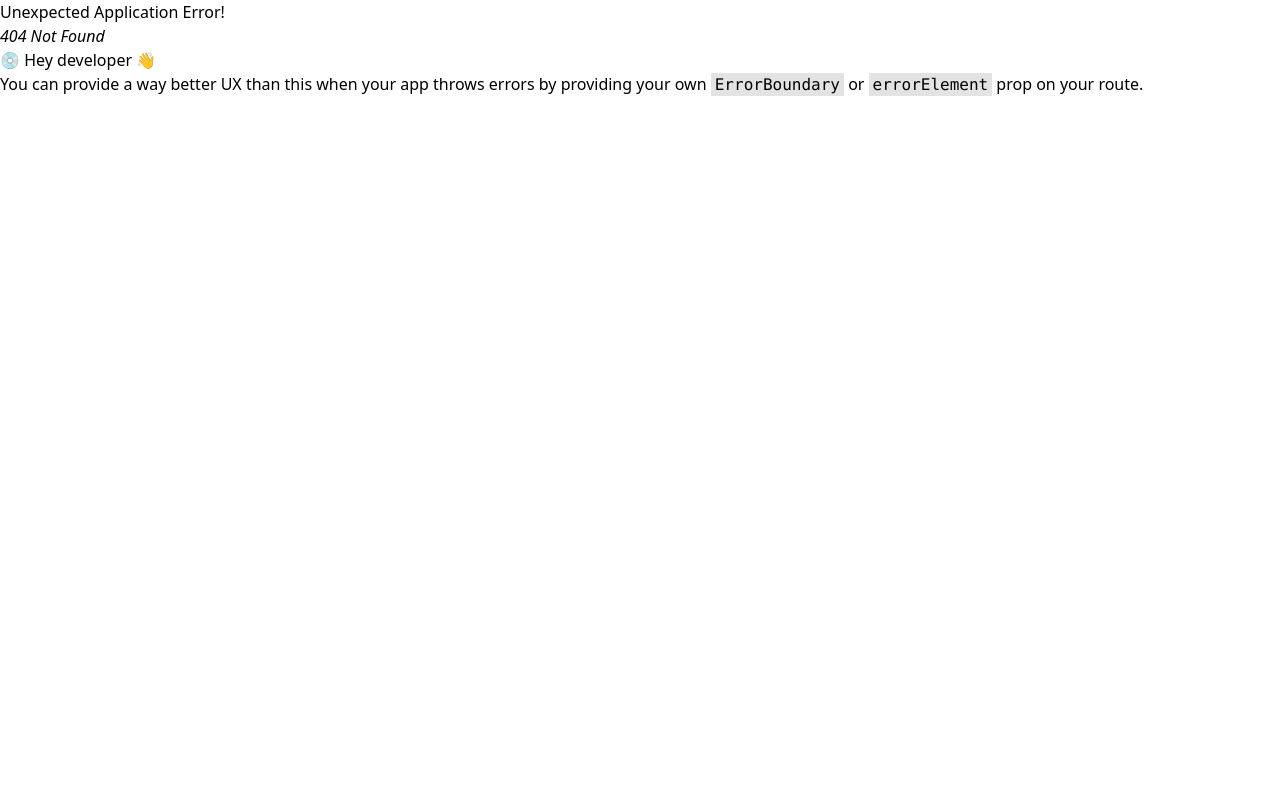
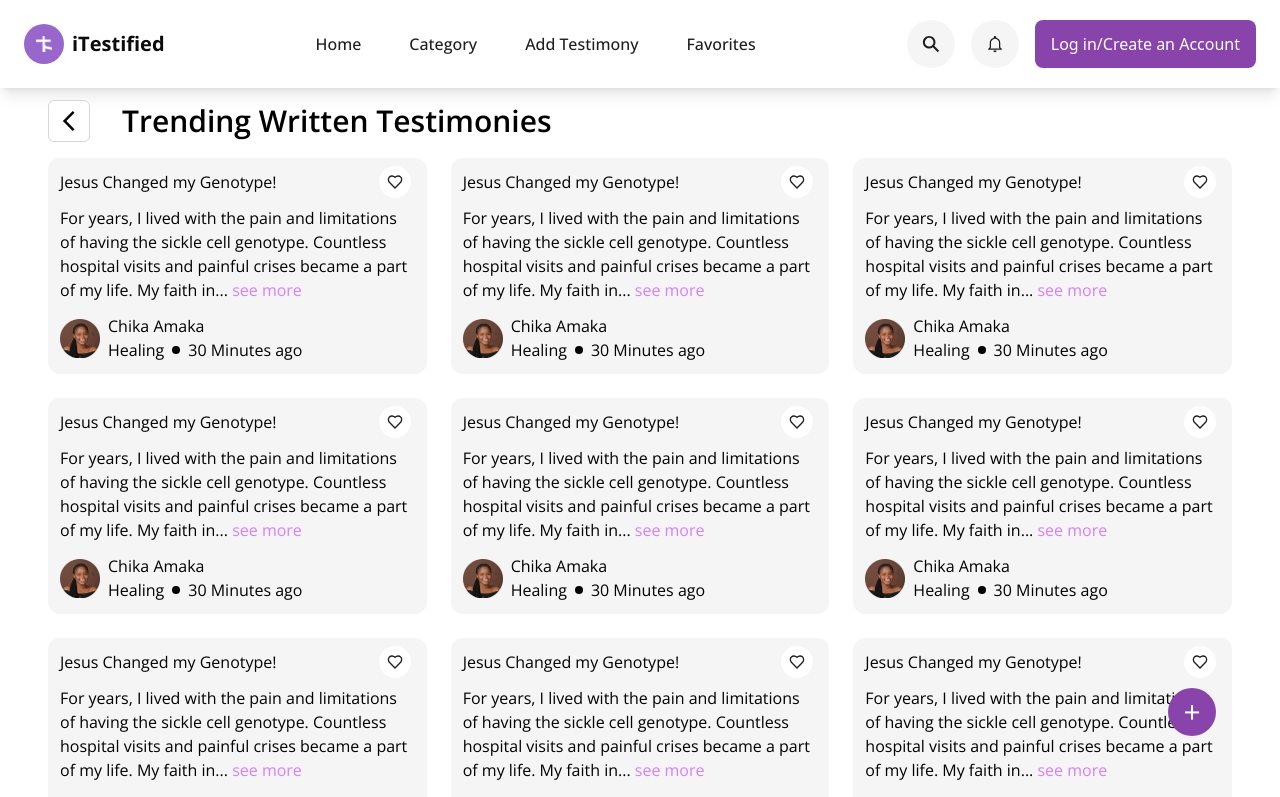
Before and after one commit to Shadow-MMN/itestify_web, a React (Vite) app: page /written-testimonies in a window 1280 px wide. Before the commit this address had no page. Shown: the top 797 px of the page. Built offline with nearby package versions, Linux system fonts and the light colour scheme.

Commit message:
Created the inspirational,written and video testimonies page.

```diff
--- /dev/null
+++ b/src/pages/InspirationalQuotesPage.jsx
@@ -0,0 +1,42 @@
+import { MdOutlineArrowBackIos } from "react-icons/md";
+import { Link } from "react-router-dom";
+import { GoDotFill } from "react-icons/go";
+import { LuHeart } from "react-icons/lu";
+
+const quotes = Array(6).fill({
+  image: "/Rectangle 2.png",
+  source: "Southern Living",
+});
+
+const InspirationalQuotesPage = () => {
+  return (
+    <div className="min-h-screen px-4 md:px-12 flex flex-col gap-2 md:gap-4">
+      <Link to={-1} className="flex items-center gap-4 md:gap-8">
+        <div className="p-2 md:border border-secondary-10 md:bg-white rounded-md">
+          <MdOutlineArrowBackIos className="size-6 text-black" />
+        </div>
+        <h1 className="text-xl md:text-3xl font-semibold">
+          Inspirational Pictures
+        </h1>
+      </Link>
+      <div className="grid md:grid-cols-2 lg:grid-cols-3 gap-4 md:gap-6">
+        {quotes.map((quote) => {
+          return (
+            <div className="p-3 flex flex-col gap-3 relative">
+              <img src={quote.image} alt="Inspirational Quotes" />
+              <p className="font-thin">Source : {quote.source}</p>
+              <div className="bg-white w-8 h-8 rounded-full flex items-center justify-center p-2 absolute top-6 right-8">
+                <LuHeart className="text-[#1E1E1E] w-6 h-6" />
+              </div>
+            </div>
+          );
+        })}
+      </div>
+      <button className="size-12 bg-primary-70 p-4 flex items-center justify-center rounded-full fixed right-16 bottom-16">
+        <p className="text-3xl text-white">+</p>
+      </button>
+    </div>
+  );
+};
+
+export default InspirationalQuotesPage;
--- /dev/null
+++ b/src/pages/VideoTestimoniesPage.jsx
@@ -0,0 +1,67 @@
+import { MdOutlineArrowBackIos } from "react-icons/md";
+import { Link } from "react-router-dom";
+import { GoDotFill } from "react-icons/go";
+import { LuHeart } from "react-icons/lu";
+const testimonies = Array(12).fill({
+  video: "/Screen Recording 2025-06-04 at 11.48.58 PM.mov",
+  title: "Triplets after 25 years of waiting",
+  church: "Redeemed Christian Church Of God",
+  category: "Childbirth",
+  views: 504,
+  date: "18/6/2024",
+});
+const VideoTestimoniesPage = () => {
+  return (
+    <div className="min-h-screen px-4 md:px-12 flex flex-col gap-2 md:gap-4">
+      <Link to={-1} className="flex items-center gap-4 md:gap-8">
+        <div className="p-2 md:border border-secondary-10 md:bg-white rounded-md">
+          <MdOutlineArrowBackIos className="size-6 text-black" />
+        </div>
+        <h1 className="text-xl md:text-3xl font-semibold">
+          Trending Video Testimonies
+        </h1>
+      </Link>
+      <div className="grid md:grid-cols-2 lg:grid-cols-3 gap-4 md:gap-2">
+        {testimonies.map((item) => {
+          return (
+            <div className="flex flex-col gap-4 relative px-6">
+              <video src={item.video} className="rounded-lg" controls />
+              <div className="flex items-start gap-4">
+                <div className="w-10 h-10 bg-[#9966cc] py-3 px-3 flex items-center justify-center rounded-full">
+                  <img
+                    src="/Logo.png"
+                    alt="Itestify Logo"
+                    className="w-4 h-4"
+                  />
+                </div>
+                <div className="flex flex-col gap-3">
+                  <h2>{item.title}</h2>
+                  <p>{item.church}</p>
+                  <p className="font-thin text-sm lg:gap-1 lg:text-base flex items-center">
+                    {item.category}
+                    <span>
+                      <GoDotFill />
+                    </span>
+                    {item.views} Views
+                    <span>
+                      <GoDotFill />
+                    </span>
+                    {item.date}
+                  </p>
+                </div>
+              </div>
+              <div className="bg-white w-8 h-8 rounded-full flex items-center justify-center p-2 absolute top-2 right-10">
+                <LuHeart className="text-[#1E1E1E] w-6 h-6" />
+              </div>
+            </div>
+          );
+        })}
+      </div>
+      <button className="size-12 bg-primary-70 p-4 flex items-center justify-center rounded-full fixed right-16 bottom-16">
+        <p className="text-3xl text-white">+</p>
+      </button>
+    </div>
+  );
+};
+
+export default VideoTestimoniesPage;
--- /dev/null
+++ b/src/pages/WrittenTestimoniesPage.jsx
@@ -0,0 +1,66 @@
+import { MdOutlineArrowBackIos } from "react-icons/md";
+import { Link } from "react-router-dom";
+import { GoDotFill } from "react-icons/go";
+import { LuHeart } from "react-icons/lu";
+
+const testimonies = Array(18).fill({
+  title: "Jesus Changed my Genotype!",
+  excerpt:
+    "For years, I lived with the pain and limitations of having the sickle cell genotype. Countless hospital visits and painful crises became a part of my life. My faith in...",
+  author: "Chika Amaka",
+  category: "Healing",
+  time: "30 Minutes ago",
+  avatar: "/Ellipse 5.png",
+});
+const VideoTestimoniesPage = () => {
+  return (
+    <div className="min-h-screen px-4 md:px-12 flex flex-col gap-2 md:gap-4">
+      <Link to={-1} className="flex items-center gap-4 md:gap-8">
+        <div className="p-2 md:border border-secondary-10 md:bg-white rounded-md">
+          <MdOutlineArrowBackIos className="size-6 text-black" />
+        </div>
+        <h1 className="text-xl md:text-3xl font-semibold">
+          Trending Written Testimonies
+        </h1>
+      </Link>
+      <div className="grid md:grid-cols-2 lg:grid-cols-3 gap-4 md:gap-6">
+        {testimonies.map((item) => {
+          return (
+            <div className="bg-[#F5F5F5] rounded-xl p-3 flex flex-col gap-3 relative">
+              <h2>{item.title}</h2>
+              <p className="font-thin">
+                {item.excerpt}
+                <span className="text-primary-50"> see more</span>
+              </p>
+              <div className="flex items-center gap-2">
+                <img
+                  src={item.avatar}
+                  alt="Testifiers Profile"
+                  className="w-10 h-10"
+                />
+                <div className="flex flex-col ">
+                  <h3>{item.author}</h3>
+                  <p className="font-thin flex items-center gap-1">
+                    {item.category}
+                    <span>
+                      <GoDotFill />
+                    </span>
+                    {item.time}
+                  </p>
+                </div>
+              </div>
+              <div className="bg-white w-8 h-8 rounded-full flex items-center justify-center p-2 absolute top-2 right-4">
+                <LuHeart className="text-[#1E1E1E] w-6 h-6" />
+              </div>
+            </div>
+          );
+        })}
+      </div>
+      <button className="size-12 bg-primary-70 p-4 flex items-center justify-center rounded-full fixed right-16 bottom-16">
+        <p className="text-3xl text-white">+</p>
+      </button>
+    </div>
+  );
+};
+
+export default VideoTestimoniesPage;
--- a/src/pages/home/InspirationalQoutes.jsx
+++ b/src/pages/home/InspirationalQoutes.jsx
@@ -8,6 +8,7 @@ import "swiper/css/pagination";
 
 // Import required modules
 import { Pagination } from "swiper/modules";
+import { Link } from "react-router-dom";
 
 const quotes = Array(6).fill({
   image: "/Rectangle 2.png",
@@ -26,8 +27,8 @@ const InspirationalQoutes = () => {
     <>
       <section className="px-6 py-6 flex flex-col gap-3">
         <div className="flex justify-between items-center">
-          <h1>Inspirational Pictures</h1>
-          <span>See all</span>
+          <h1 className="text-2xl">Inspirational Pictures</h1>
+          <Link to="/inspirational-quotes">See all</Link>
         </div>
       </section>
 
--- a/src/pages/home/ScriptureOfTheDay.jsx
+++ b/src/pages/home/ScriptureOfTheDay.jsx
@@ -12,7 +12,7 @@ const ScriptureOfTheDay = () => {
 
   return (
     <section className="p-6 flex flex-col gap-4">
-      <h1>Scripture Of the day</h1>
+      <h1 className="text-2xl">Scripture Of the day</h1>
 
       {loading ? (
         <Skeleton
--- a/src/pages/home/VideoTestimonies.jsx
+++ b/src/pages/home/VideoTestimonies.jsx
@@ -7,6 +7,7 @@ import "react-loading-skeleton/dist/skeleton.css";
 import "swiper/css";
 import "swiper/css/pagination";
 import { Pagination } from "swiper/modules";
+import { Link } from "react-router-dom";
 
 const swiperData = Array(6).fill({
   video: "/Screen Recording 2025-06-04 at 11.48.58 PM.mov",
@@ -29,8 +30,8 @@ const VideoTestimonies = () => {
     <>
       <section className="px-6 pt-6 flex flex-col gap-3 mb-4">
         <div className="flex justify-between items-center">
-          <h1>Video Testimonies</h1>
-          <span>See all</span>
+          <h1 className="text-2xl">Video Testimonies</h1>
+          <Link to="/video-testimonies">See all</Link>
         </div>
       </section>
 
--- a/src/pages/home/WrittenTestimonies.jsx
+++ b/src/pages/home/WrittenTestimonies.jsx
@@ -5,6 +5,7 @@ import { Swiper, SwiperSlide } from "swiper/react";
 import "swiper/css";
 import "swiper/css/pagination";
 import { Pagination } from "swiper/modules";
+import { Link } from "react-router-dom";
 
 const testimonies = Array(6).fill({
   title: "Jesus Changed my Genotype!",
@@ -28,8 +29,8 @@ const WrittenTestimonies = () => {
     <>
       <section className="px-6 py-6 flex flex-col gap-3">
         <div className="flex justify-between items-center">
-          <h1>Written testimonies</h1>
-          <span>See all</span>
+          <h1 className="text-2xl">Written testimonies</h1>
+          <Link to="/written-testimonies">See all</Link>
         </div>
       </section>
       <Swiper
```
Also changed, not shown: src/routers/router.jsx (+15 -0 lines).
